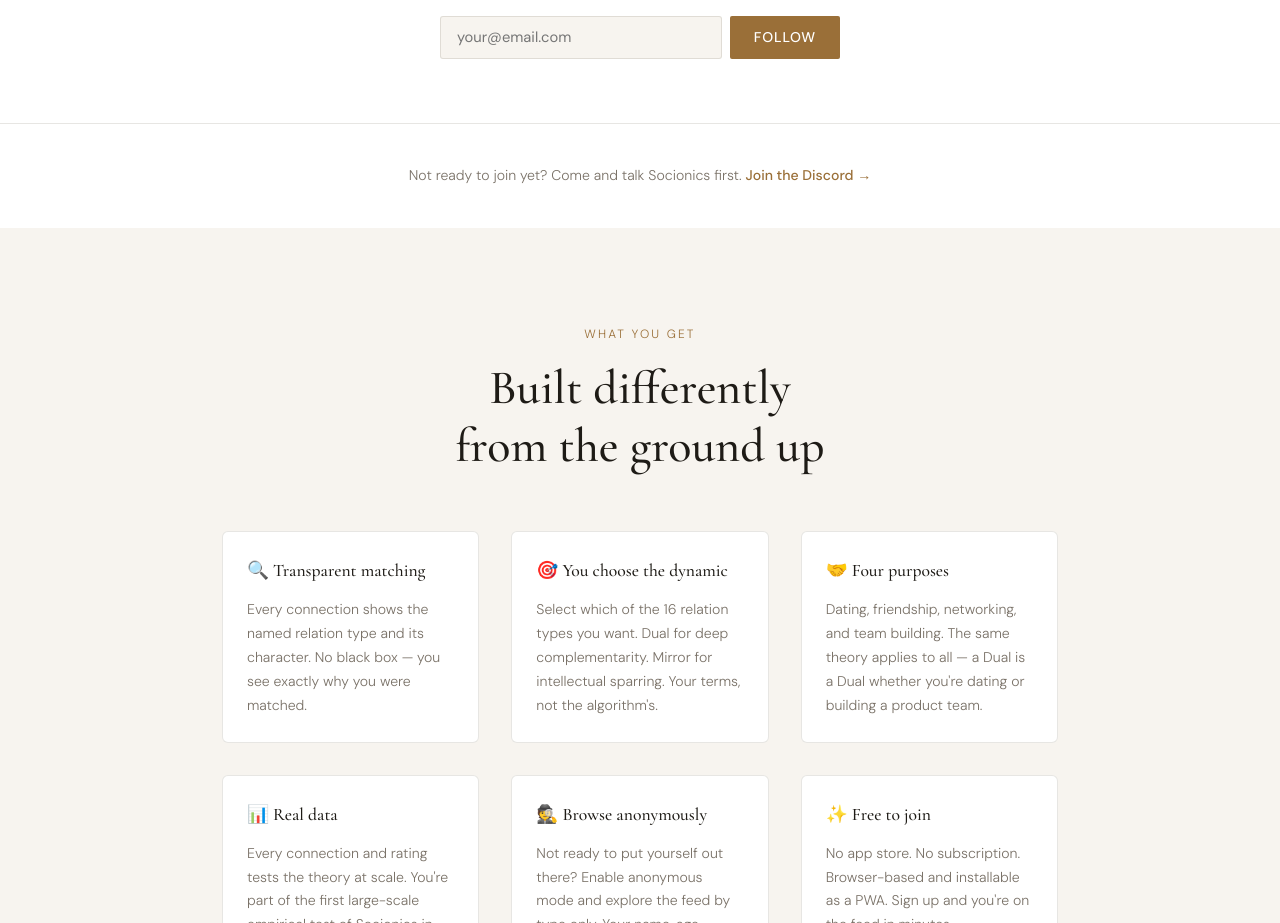
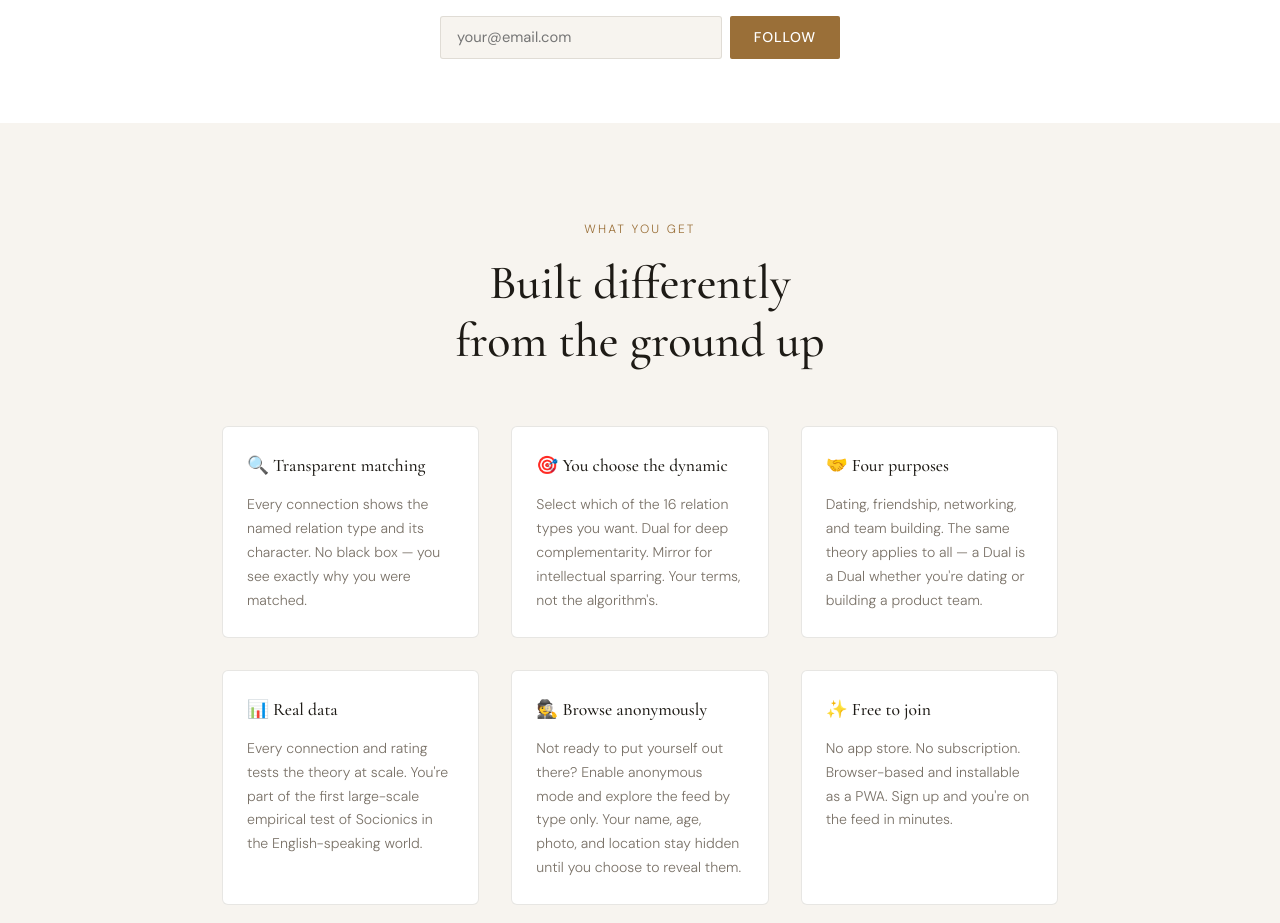
Before and after one commit to sstern42/socionics-match, a React (Vite) app: page / in a window 1280 px wide. Shown: the part 3620-4543 px from the top of the page. Built offline with nearby package versions, Linux system fonts and the light colour scheme; no server answers; the database is empty.

Commit message:
Add files via upload

```diff
--- a/src/pages/Home.jsx
+++ b/src/pages/Home.jsx
@@ -341,14 +341,7 @@ export default function Home() {
 
       {!session && <EmailCapture />}
 
-      <section style={{ borderTop: '1px solid var(--border)', padding: '2.5rem 2rem', textAlign: 'center', background: '#fff' }}>
-        <p style={{ fontSize: '0.88rem', color: 'var(--muted)' }}>
-          Not ready to join yet? Come and talk Socionics first.{' '}
-          <a href="https://discord.gg/328KxsDKdr" target="_blank" rel="noopener noreferrer" style={{ color: 'var(--accent)', textDecoration: 'none', fontWeight: 500 }}>
-            Join the Discord →
-          </a>
-        </p>
-      </section>
+
 
       <section style={{ padding: '6rem 2rem', maxWidth: 900, margin: '0 auto' }}>
         <p className="eyebrow" style={{ textAlign: 'center', marginBottom: '1rem' }}>What you get</p>
```
